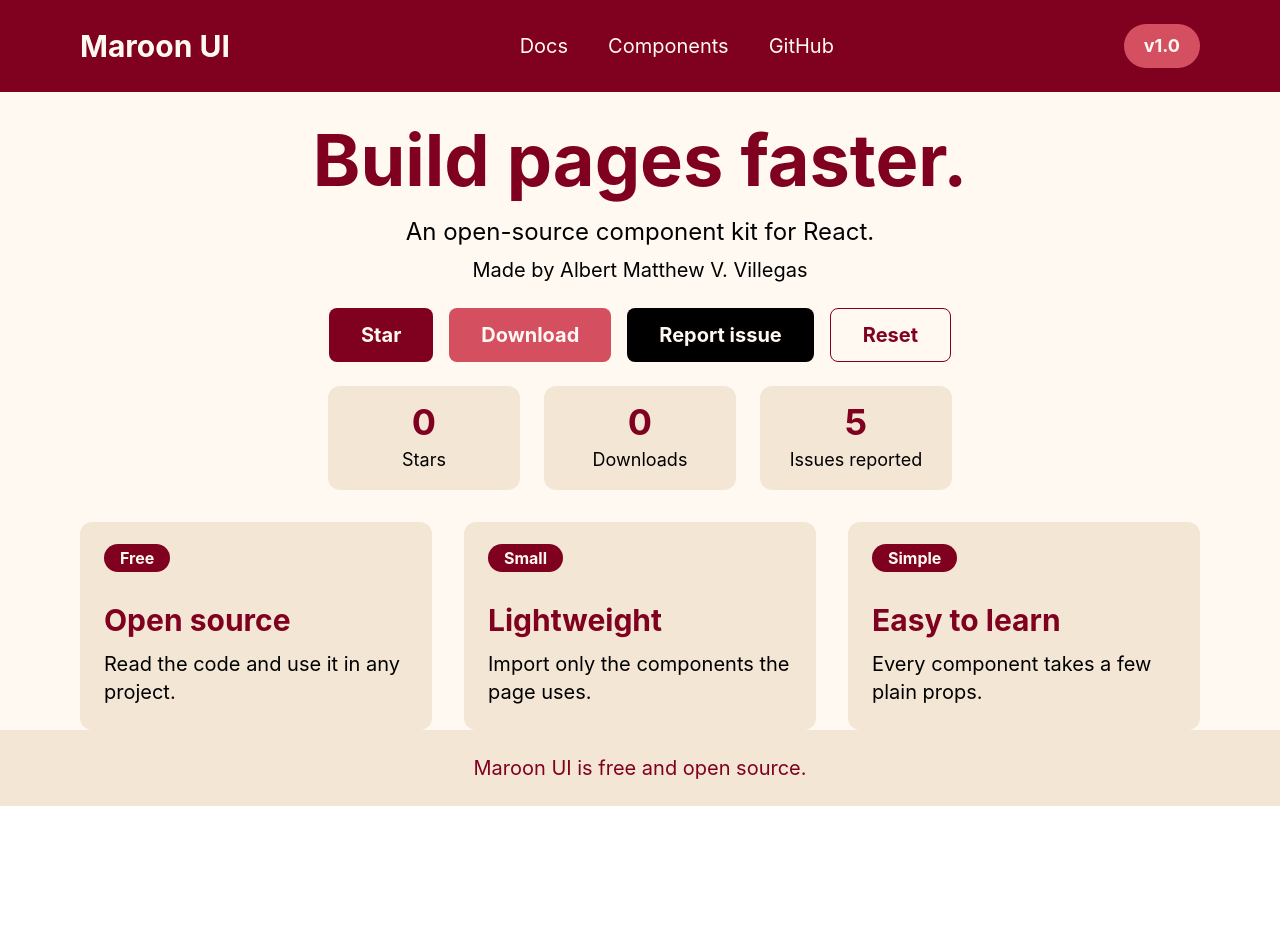
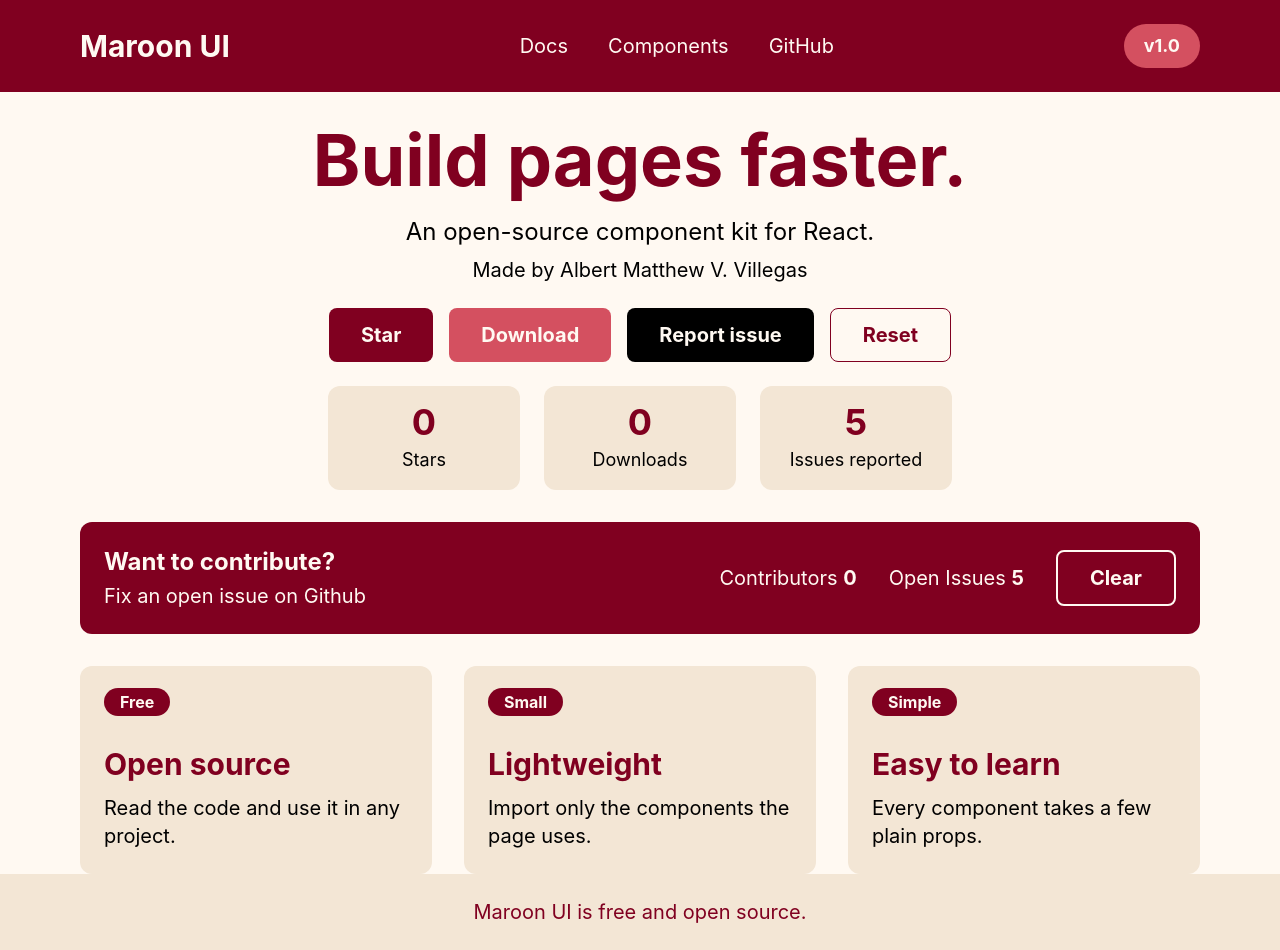
Before and after one commit to AlbertMatthewVillegas/CSIT340G5-Midterms-Villegas, a React (Vite) app: page / in a window 1280 px wide. Before the commit the page ends 806 px from the top, so only its background shows below. Built offline with nearby package versions, Linux system fonts and the light colour scheme.

Commit message:
feat: add Contribute component

```diff
--- /dev/null
+++ b/src/components/Contribute.jsx
@@ -0,0 +1,27 @@
+import { useState } from "react";
+
+export function Contribute({ issues }){
+    const [contributors, setContributors] = useState(0)
+    function handleClear() {
+        setContributors(0)
+    }
+
+    function handleContribute(){
+        setContributors(contributors + 1)
+    }
+
+    return (
+        <div className="mx-20 mb-8 flex items-center justify-between rounded-xl bg-[#800020] p-6 text-[#FFF9F2]">
+            <div>
+                <h3 className="text-2xl font-bold">Want to contribute?</h3>
+                <p className="mt-1 text-xl">Fix an open issue on <a href="https://github.com/AlbertMatthewVillegas/CSIT340G5-Midterms-Villegas" target="_blank" onClick={handleContribute}>Github</a></p>
+            </div>
+
+            <div className="flex items-center gap-8">
+                <p className="text-xl">Contributors <span className="font-bold">{contributors}</span> </p>
+                <p className="text-xl">Open Issues <span className="font-bold">{Math.max(issues - contributors, 0)}</span></p>
+                <button className="cursor-pointer rounded-lg border-2 border-[#FFF9F2] px-8 py-3 text-xl font-bold" onClick={handleClear}>Clear</button>
+            </div>
+        </div>
+    )
+}
--- a/src/components/Hero.jsx
+++ b/src/components/Hero.jsx
@@ -1,6 +1,7 @@
 import { useState } from "react";
 import { Intro } from "./Intro";
 import { Stats } from "./Stats";
+import { Contribute } from "./Contribute";
 
 export function Hero(){
         const [stars, setStars] = useState(0);
@@ -57,6 +58,7 @@
         </div>
 
         <Stats stars={stars} downloads={downloads} issues={issues}/>
+        <Contribute issues={issues}/>
 
         </>
     )
```
